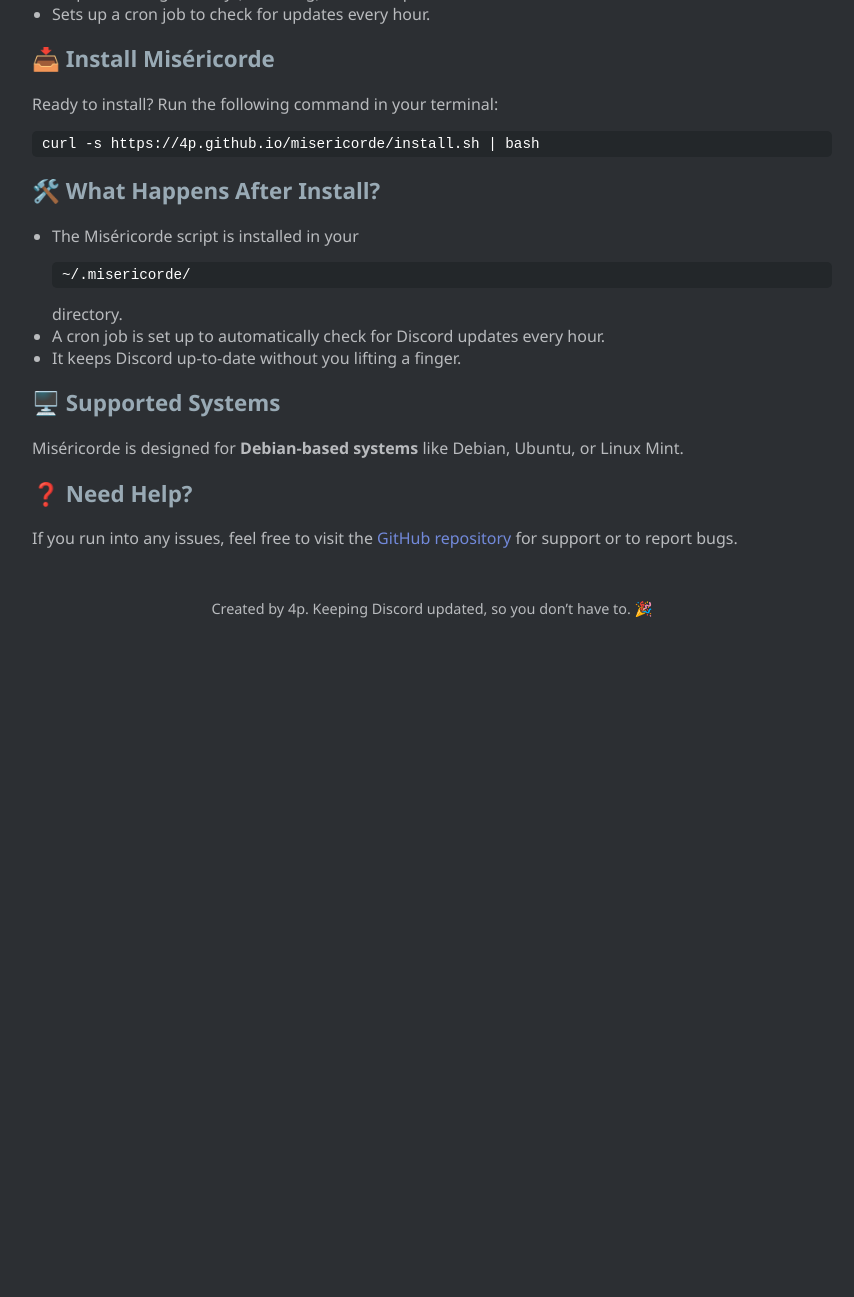
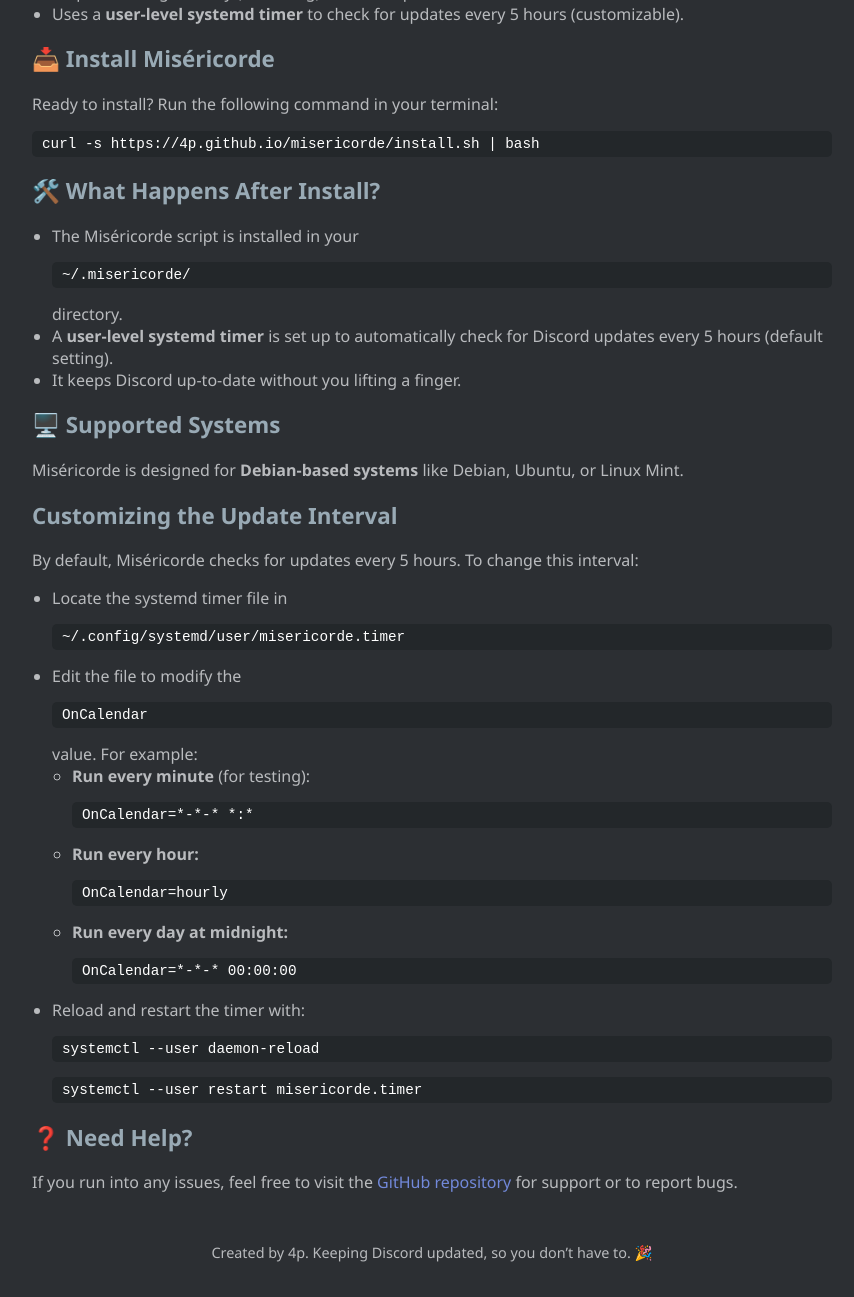
Before and after one commit to 4p/misericorde, a plain HTML site: page index.html in a window 1280 px wide. Shown: the part 318-1615 px from the top of the page, without its empty margins (208-1062 px from the left). Before the commit the page ends 971 px from the top, so only its background shows below. Drawn offline with Linux system fonts and the light colour scheme.

Commit message:
switch from cron to user systemd

```diff
--- a/index.html
+++ b/index.html
@@ -65,7 +65,7 @@
         <li>Checks if you're running the latest version of Discord.</li>
         <li>Downloads and installs the latest version if needed.</li>
         <li>Stops Discord gracefully (if running) to install updates.</li>
-        <li>Sets up a cron job to check for updates every hour.</li>
+        <li>Uses a <strong>user-level systemd timer</strong> to check for updates every 5 hours (customizable).</li>
     </ul>
 
     <h2>📥 Install Miséricorde</h2>
@@ -75,12 +75,27 @@
     <h2>🛠️ What Happens After Install?</h2>
     <ul>
         <li>The Miséricorde script is installed in your <code>~/.misericorde/</code> directory.</li>
-        <li>A cron job is set up to automatically check for Discord updates every hour.</li>
+        <li>A <strong>user-level systemd timer</strong> is set up to automatically check for Discord updates every 5 hours (default setting).</li>
         <li>It keeps Discord up-to-date without you lifting a finger.</li>
     </ul>
 
     <h2>🖥️ Supported Systems</h2>
     <p>Miséricorde is designed for <strong>Debian-based systems</strong> like Debian, Ubuntu, or Linux Mint.</p>
+
+    <h2>Customizing the Update Interval</h2>
+    <p>By default, Miséricorde checks for updates every 5 hours. To change this interval:</p>
+    <ul>
+        <li>Locate the systemd timer file in <code>~/.config/systemd/user/misericorde.timer</code></li>
+        <li>Edit the file to modify the <code>OnCalendar</code> value. For example:</li>
+        <ul>
+            <li><strong>Run every minute</strong> (for testing): <code>OnCalendar=*-*-* *:*</code></li>
+            <li><strong>Run every hour:</strong> <code>OnCalendar=hourly</code></li>
+            <li><strong>Run every day at midnight:</strong> <code>OnCalendar=*-*-* 00:00:00</code></li>
+        </ul>
+        <li>Reload and restart the timer with:</li>
+        <code>systemctl --user daemon-reload</code>
+        <code>systemctl --user restart misericorde.timer</code>
+    </ul>
 
     <h2>❓ Need Help?</h2>
     <p>If you run into any issues, feel free to visit the <a href="https://github.com/4p/misericorde" target="_blank">GitHub repository</a> for support or to report bugs.</p>
```
Also changed, not shown: 2 other files.
